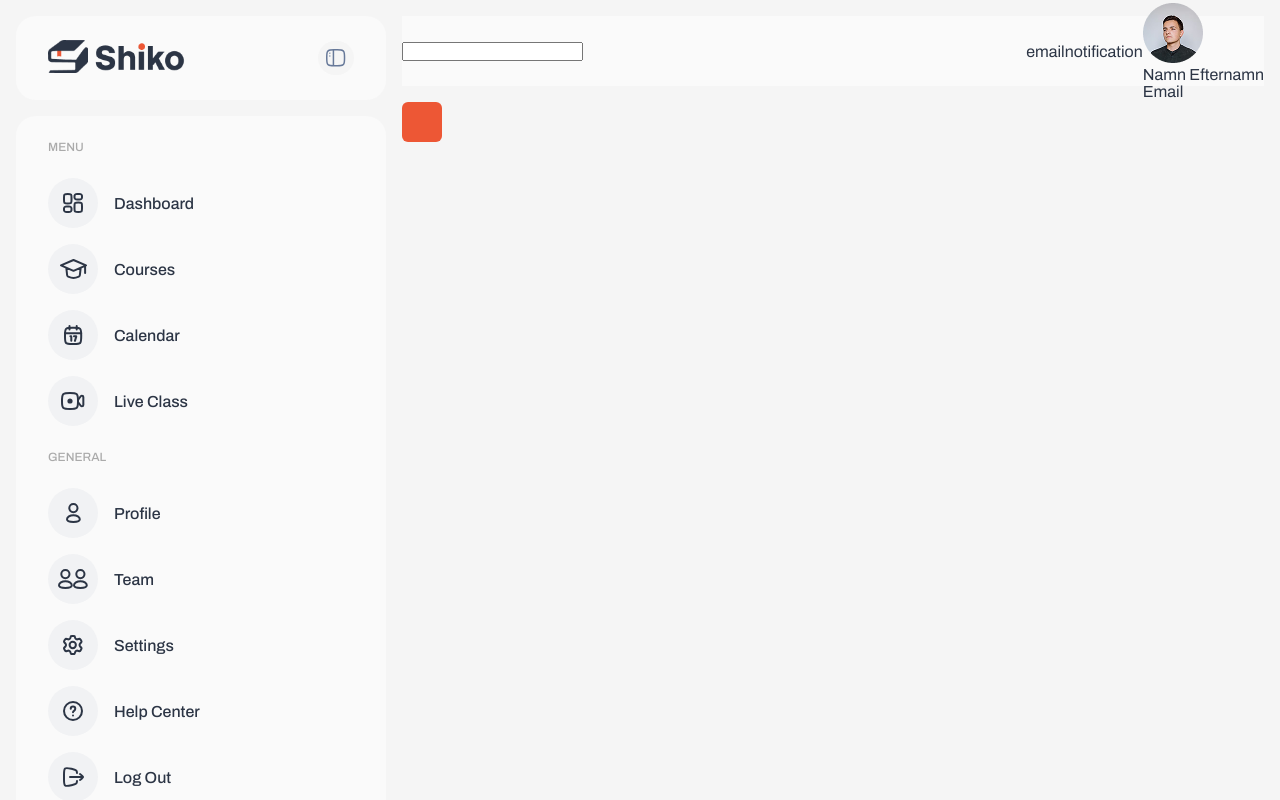
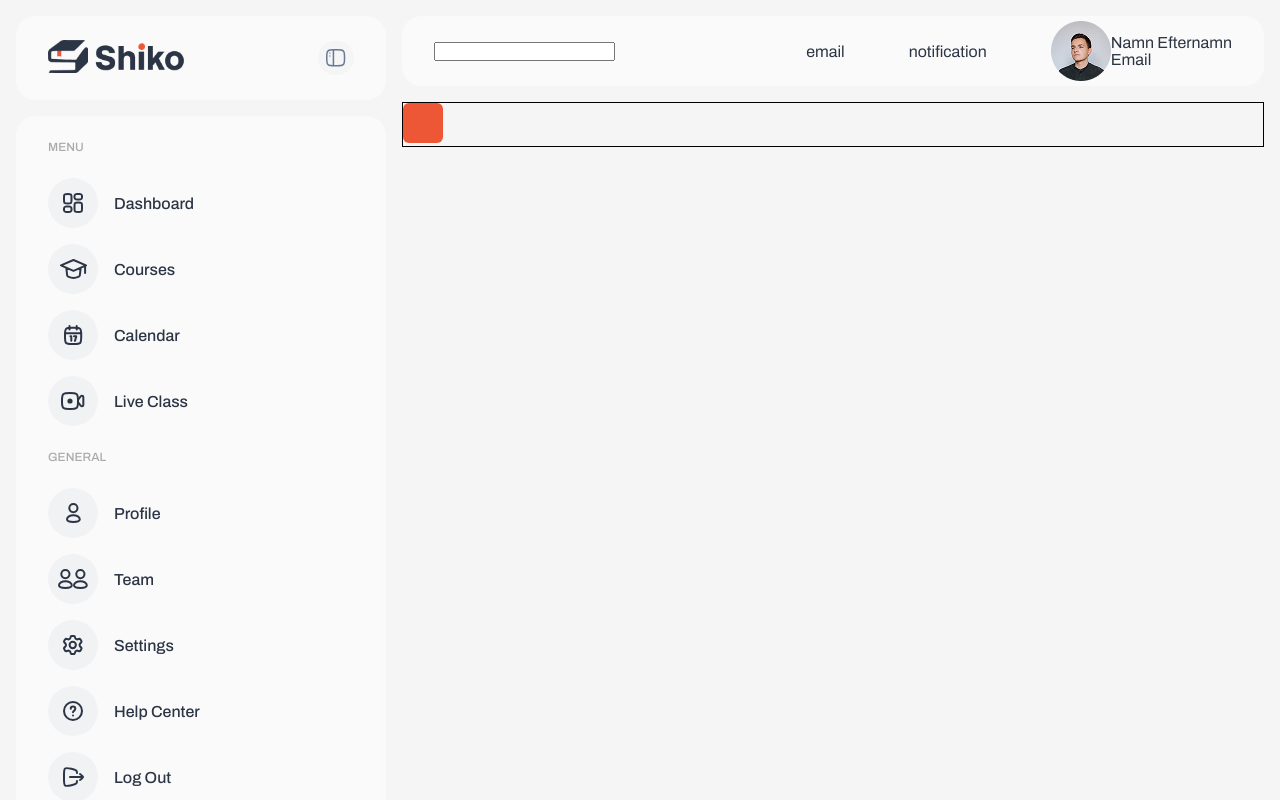
Before and after one commit to lms-cms25/frontend, a Next.js app: page / in a window 1280 px wide. Shown: the top 800 px of the page. Built offline with nearby package versions, Linux system fonts and the light colour scheme.

Commit message:
add css style för header, user section

```diff
--- a/src/css/globals.css
+++ b/src/css/globals.css
@@ -69,7 +69,8 @@
   align-items: center;
 }
 .main {
-  /* border: 1px solid black; */
+  border: 1px solid black;
+
 }
 
 .header{
@@ -77,10 +78,17 @@
   align-items: center;
   justify-content: space-between;
   background-color: var(--sidebar-background-color);
+  border-radius: var(--radius-xl);
+  padding: 1.5rem 2rem;
 }
 
 .header-right-column{
-
+  display: flex;
+  gap: 4rem;
+  .header-user{
+    display: flex;
+    align-items: center;
+  }
 }
 
 .sidebar-header {
```
